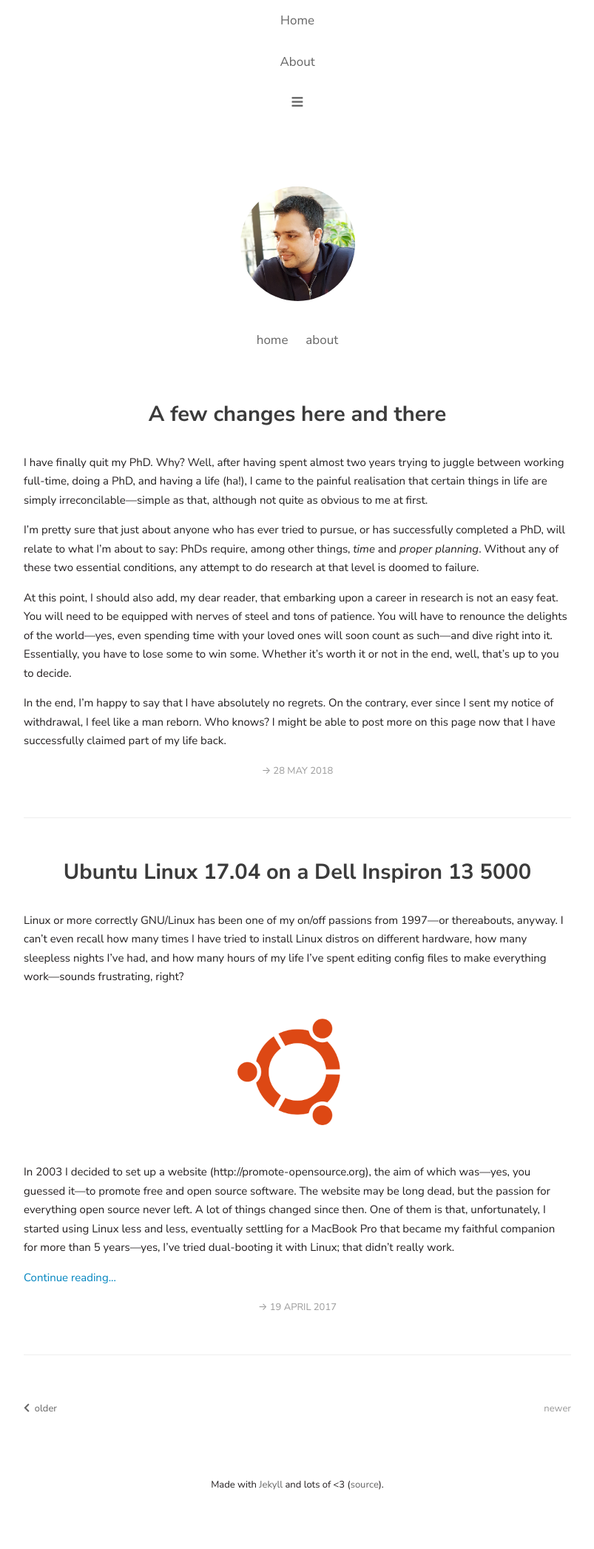
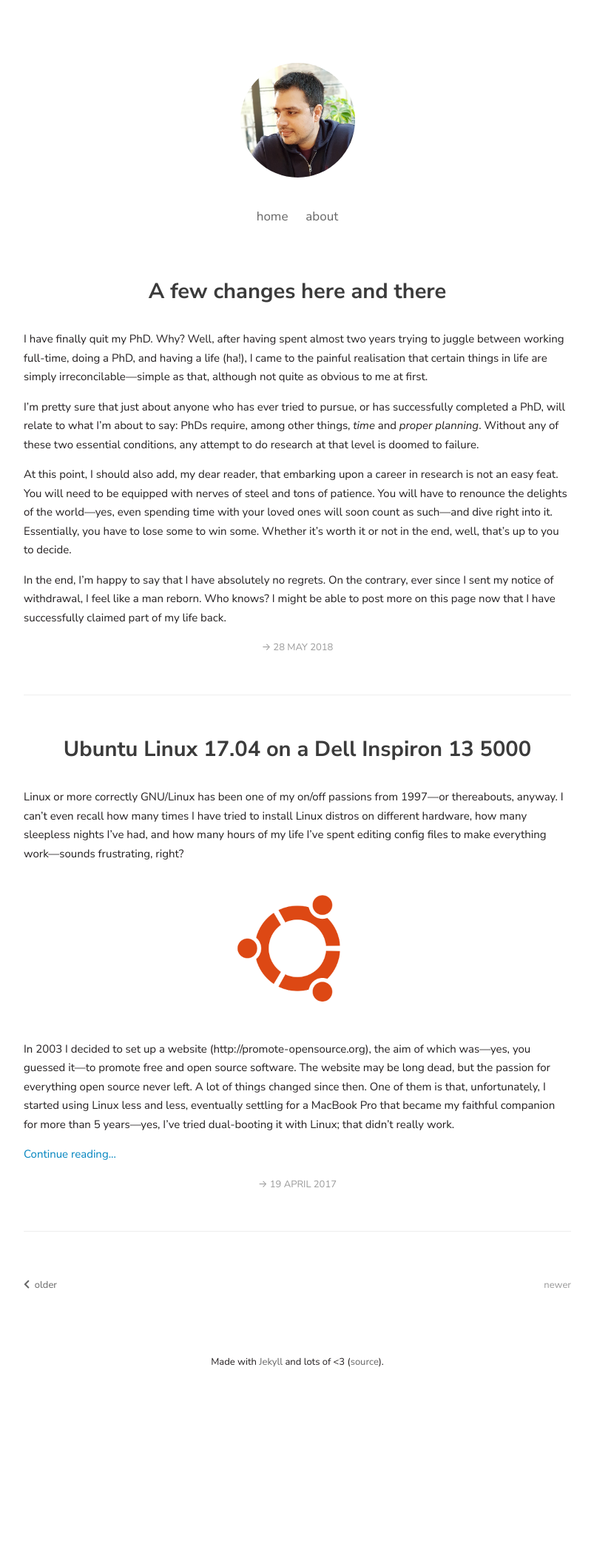
Before and after one commit to pgalatis/pgalatis.github.io, a Jekyll site: the page built from index.html, in a window 1280 px wide. Shown: the whole page at 74% size, without its empty margins (238-1041 px from the left). Built offline with Jekyll 4.4.1, drawn with Linux system fonts in a browser that asks for light colours; nearby versions of some CDN libraries; the list of posts is cut into pages by our own code; after the commit the page ends 1927 px from its top, so only the background shows below that.

Commit message:
Update style.css

```diff
--- a/css/style.css
+++ b/css/style.css
@@ -21,6 +21,7 @@
 /* Add a black background color to the top navigation */
 .mobilenav {
   overflow: hidden;
+  display: none;
 }
 
 .mobilenav a {
@@ -394,6 +395,10 @@
 header.top {
     }
 
+nav.tmenu {
+	display: none;
+	}
+
 .mobilenav a:not(:first-child) {display: none;}
 
 .mobilenav a.icon {
```
